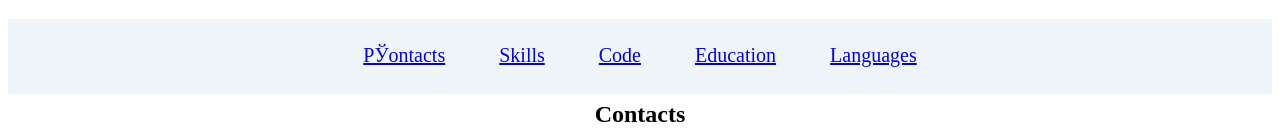
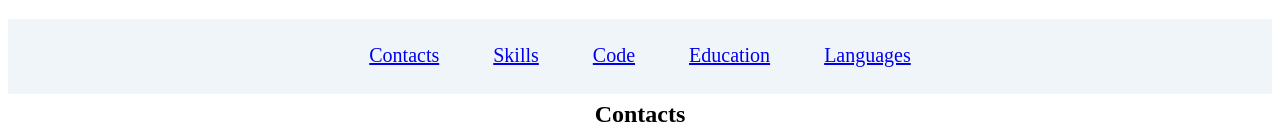
Before and after one commit to prira111/rsschool-cv, a plain HTML site: page index.html in a window 1280 px wide. Shown: the part 298-430 px from the top of the page. Drawn offline with Linux system fonts and the light colour scheme.

Commit message:
fix: edit html file

```diff
--- a/index.html
+++ b/index.html
@@ -55,7 +55,7 @@
     </h1>
     <nav class="menu">
       <ul>
-        <li><a href="#contacts">РЎontacts</a></li>
+        <li><a href="#contacts">Contacts</a></li>
         <li><a href="#skills">Skills</a></li>
         <li><a href="#code">Code</a></li>
         <li><a href="#education">Education</a></li>
```
